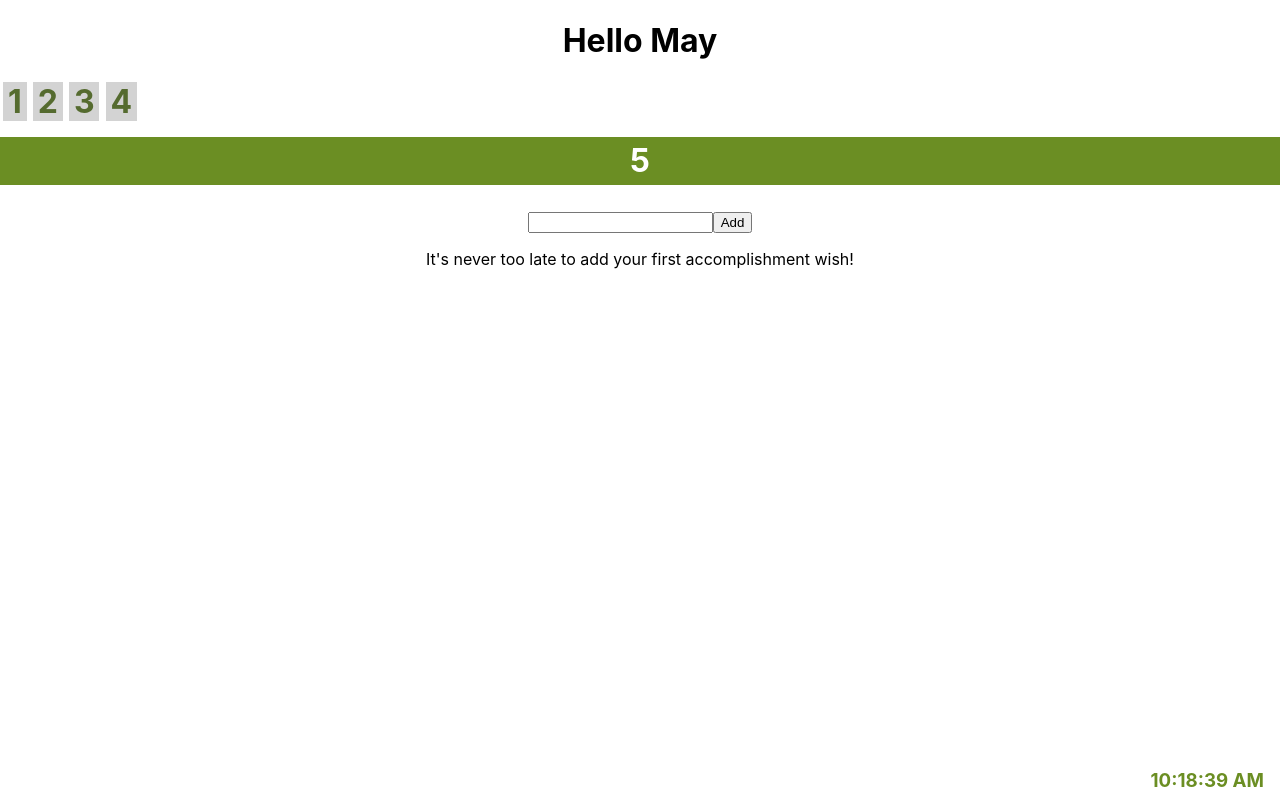
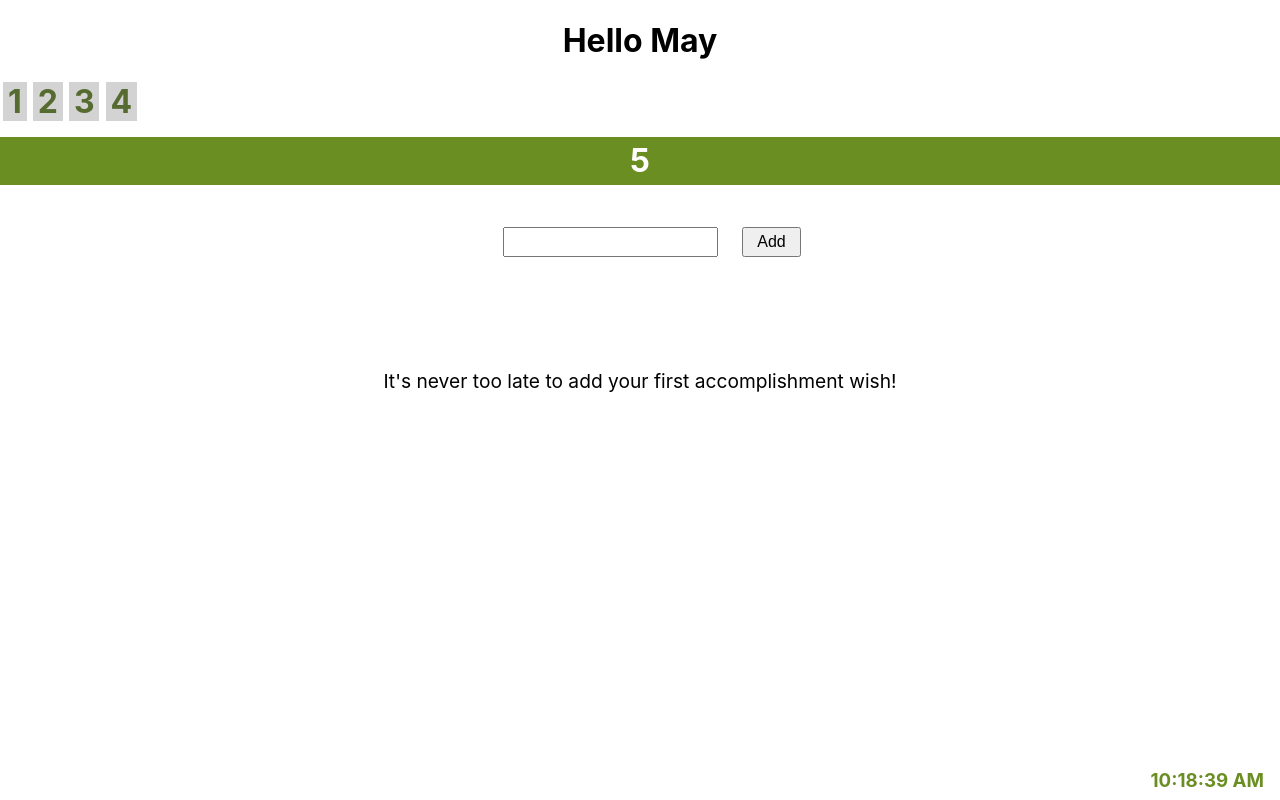
Before and after one commit to jianingroja/2023-react-practice, a React (Create React App) app: page / in a window 1280 px wide. Built offline with nearby package versions, Linux system fonts and the light colour scheme.

Commit message:
style: input section and button

```diff
--- a/src/Accomplishment.css
+++ b/src/Accomplishment.css
@@ -1,3 +1,25 @@
+/* input section */
+.input-section {
+  padding: 1rem;
+  margin: 1rem;
+}
+
+.input-add {
+  font-size: 1rem;
+  line-height: 1.5rem;
+  margin: 0 1.5rem;
+}
+
+.input-add:focus {
+  outline: none;
+}
+
+/* list section */
+.empty-list-placeholder {
+  font-size: 1.2rem;
+  margin-top: 6rem;
+}
+
 .text-accomplished {
   text-decoration: underline;
 }
--- a/src/AccomplishmentUnit.js
+++ b/src/AccomplishmentUnit.js
@@ -10,7 +10,9 @@ const AccomplishmentUnit = ({ accomplishment = '' }) => {
     setIsAccomplished(true);
   };
 
-  const btnClassName = `button ${isAccomplished ? 'button-accomplished' : ''}`;
+  const btnClassName = `button-accomplish ${
+    isAccomplished ? 'button-accomplished' : ''
+  }`;
 
   return (
     <div>
--- a/src/Button.css
+++ b/src/Button.css
@@ -1,4 +1,4 @@
-.button {
+.button-accomplish {
   font-size: 1.2rem;
   padding: 0.2rem 2rem;
   margin: 1rem;
@@ -12,3 +12,8 @@
   color: white;
   background-color: olivedrab;
 }
+
+.button-add {
+  font-size: 1rem;
+  padding: 0.25rem 0.8rem;
+}
```
